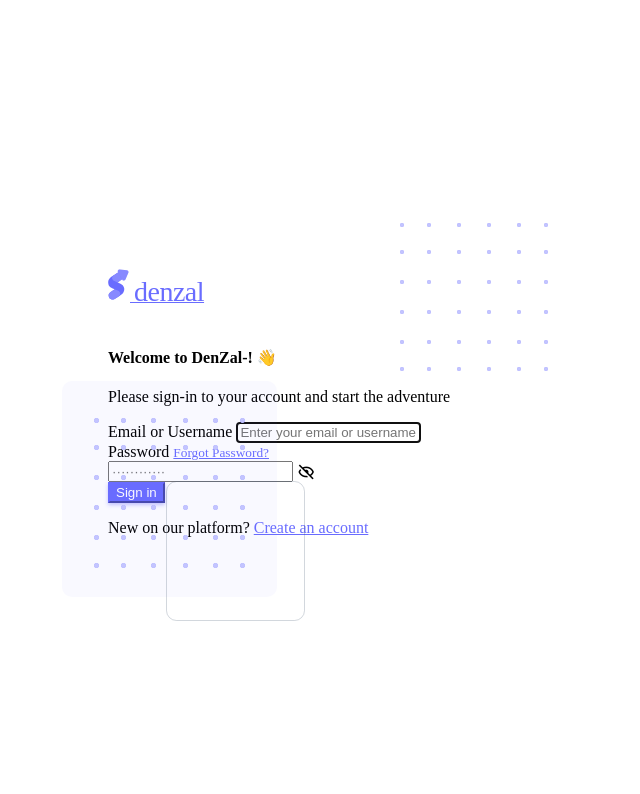
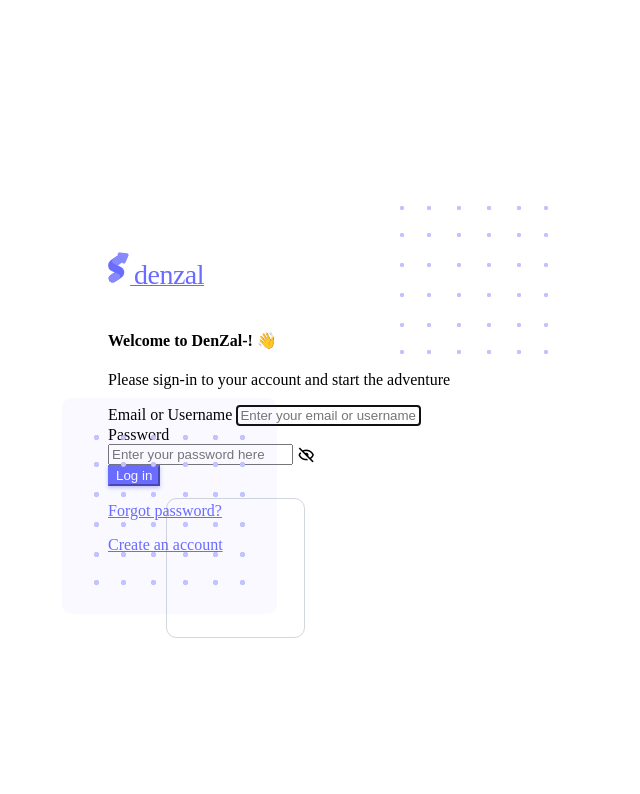
Before and after one commit to MochammadDennyYulianto/Tugas-PKL-Akhir, a CodeIgniter app: page /Tugas-PKL-Akhir/ in a window 1280 px wide. Shown: the top 794 px of the page, without its empty margins (332-972 px from the left). Run offline with CodeIgniter, Linux system fonts and the light colour scheme; data that the repository does not hold is empty.

Commit message:
Merge commit dan mengatasi conflict

```diff
--- a/application/controllers/Auth.php
+++ b/application/controllers/Auth.php
@@ -21,6 +21,9 @@ class Auth extends CI_Controller
         $this->load->view('templates/auth-header.php');
 		$this->load->view('auth/auth-login', $data);
         $this->load->view('templates/auth-footer.php');
+
+        // $this->form_validation->set_rules('email', 'Email', 'trim|required|valid_email');
+        // $this->form_validation->set_rules('password', 'Password', 'required');
 	}
 
     public function registration()
--- a/application/views/auth/auth-login.php
+++ b/application/views/auth/auth-login.php
@@ -84,12 +84,9 @@
                 autofocus
               />
             </div>
-            <div class="mb-3 form-password-toggle">
+            <div class="mb-4 form-password-toggle">
               <div class="d-flex justify-content-between">
                 <label class="form-label" for="password">Password</label>
-                <a href="auth-forgot-password-basic.html">
-                  <small>Forgot Password?</small>
-                </a>
               </div>
               <div class="input-group input-group-merge">
                 <input
@@ -97,23 +94,29 @@
                   id="password"
                   class="form-control"
                   name="password"
-                  placeholder="&#xb7;&#xb7;&#xb7;&#xb7;&#xb7;&#xb7;&#xb7;&#xb7;&#xb7;&#xb7;&#xb7;&#xb7;"
+                  placeholder="Enter your password here"
                   aria-describedby="password"
                 />
                 <span class="input-group-text cursor-pointer"><i class="bx bx-hide"></i></span>
               </div>
             </div>
             <div class="mb-3">
-              <button class="btn btn-primary d-grid w-100" type="submit">Sign in</button>
+              <button class="btn btn-primary d-grid w-100" type="submit">Log in</button>
             </div>
+            <div class="d-flex justify-content-between">
+              <p class="text-center">
+                <a href="<?= base_url('auth/forgotpassword'); ?>">
+                  <span>Forgot password?</span>
+                </a>
+              </p>
+              <p class="text-center">
+                <a href="<?= base_url('auth/registration'); ?>">
+                  <span>Create an account</span>
+                </a>
+              </p>
+              </div>
           </form>
 
-          <p class="text-center">
-            <span>New on our platform?</span>
-            <a href="<?= base_url('auth/registration'); ?>">
-              <span>Create an account</span>
-            </a>
-          </p>
         </div>
       </div>
       <!-- /Register -->
```
